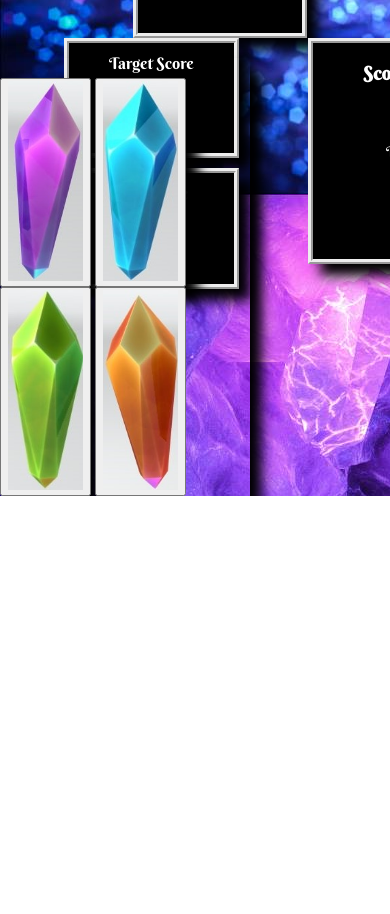
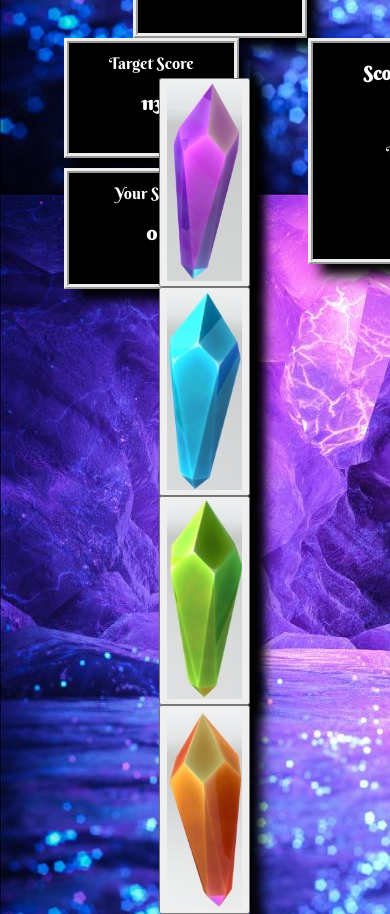
Before and after one commit to Abby-N0rmal/week-4-game, a plain HTML site: page index.html in a window 390 px wide. Shown: the part 706-1620 px from the top of the page. Before the commit the page ends 1202 px from the top, so only its background shows below. Drawn offline with nearby package versions, Linux system fonts and the light colour scheme.

Commit message:
mobile responsive

```diff
--- a/assets/css/style.css
+++ b/assets/css/style.css
@@ -125,3 +125,9 @@ body {
 #green {
 	box-shadow: 12px 12px 12px black;
 }
+
+
+@media screen and (max-width: 400px) {
+	#crystal-section {
+		margin-left: 75%;
+	}
--- a/index.html
+++ b/index.html
@@ -2,6 +2,7 @@
 <html lang="en-us">
   <head>
     <meta charset="UTF-8">
+    <meta name="viewport" content="width=device-width, initial-scale=.20">
     <title>Crystal Collector</title>
 
     <!-- CSS -->
```
